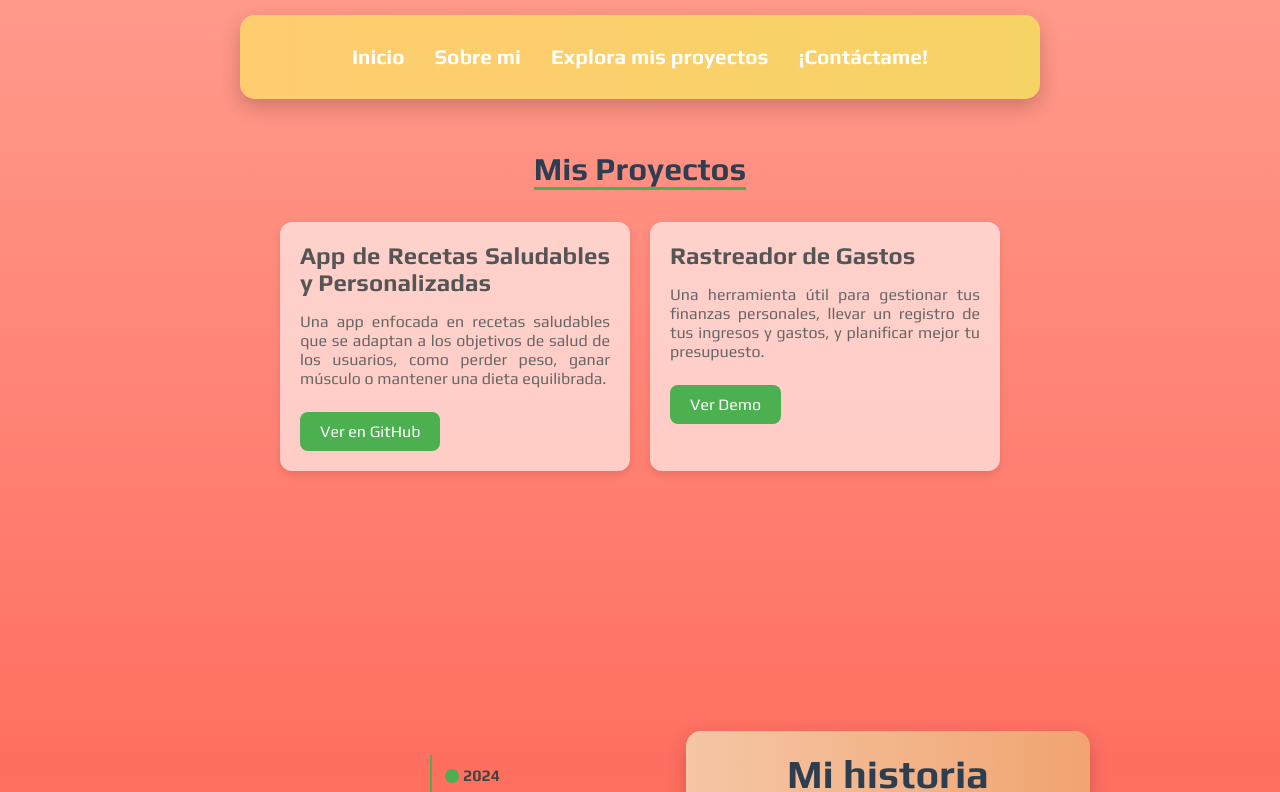
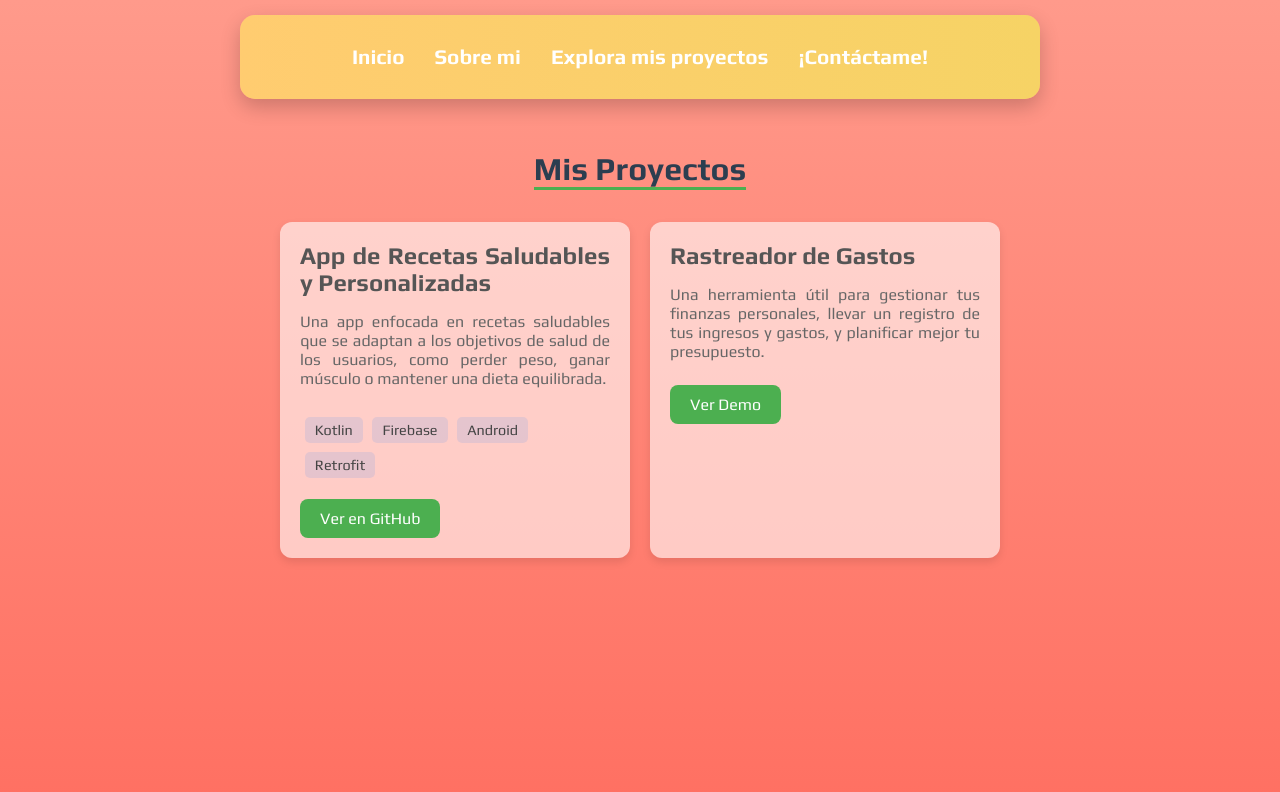
Before and after one commit to LavryDam/my-portfolio-web, a Next.js app: page /proyectos in a window 1280 px wide. Shown: the top 792 px of the page. Built offline with nearby package versions, Linux system fonts and the light colour scheme.

Commit message:
fix:css and skill

```diff
--- a/app/proyectos/page.tsx
+++ b/app/proyectos/page.tsx
@@ -15,6 +15,12 @@ function ProyectosPage() {
                     <p className="detalle-proyecto">
                         Una app enfocada en recetas saludables que se adaptan a los objetivos de salud de los usuarios, como perder peso, ganar músculo o mantener una dieta equilibrada.
                     </p>
+                    <ul className="tecnologias">
+                        <li>Kotlin</li>
+                        <li>Firebase</li>
+                        <li>Android</li>
+                        <li>Retrofit</li>
+                    </ul>
                     <Link
                         href="https://github.com/LavryDam/portfolio-recipes-project.git"
                         target="_blank"
@@ -27,6 +33,7 @@ function ProyectosPage() {
                     <h3 className="titulo-proyecto">Rastreador de Gastos</h3>
                     <p className="detalle-proyecto">
                         Una herramienta útil para gestionar tus finanzas personales, llevar un registro de tus ingresos y gastos, y planificar mejor tu presupuesto.
+
                     </p>
                     <Link
                         href="#"
--- a/app/proyectos/projectPage.css
+++ b/app/proyectos/projectPage.css
@@ -64,3 +64,19 @@
 .enlace-proyecto:hover {
   background-color: #45a049;
 }
+
+.tecnologias {
+  list-style-type: none;
+  padding: 0;
+  margin: 1rem 0;
+  font-size: 0.9rem;
+  color: #444;
+}
+
+.tecnologias li {
+  margin: 0.3rem;
+  background-color: rgba(0, 123, 255, 0.1);
+  padding: 5px 10px;
+  border-radius: 5px;
+  display: inline-block;
+}
```
